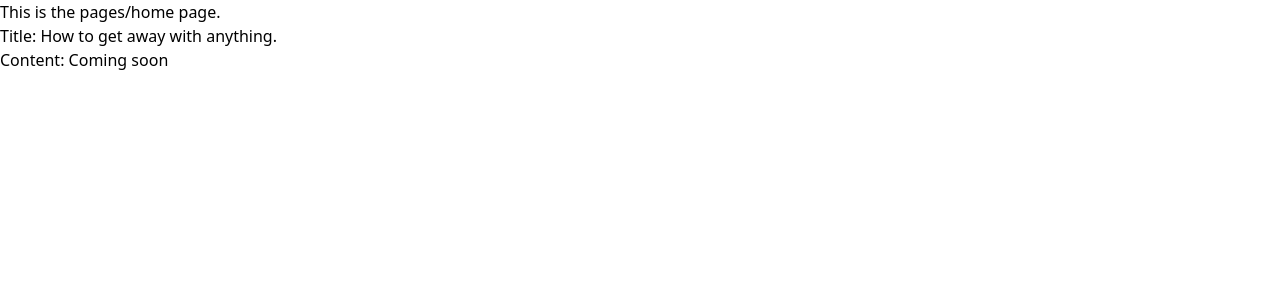
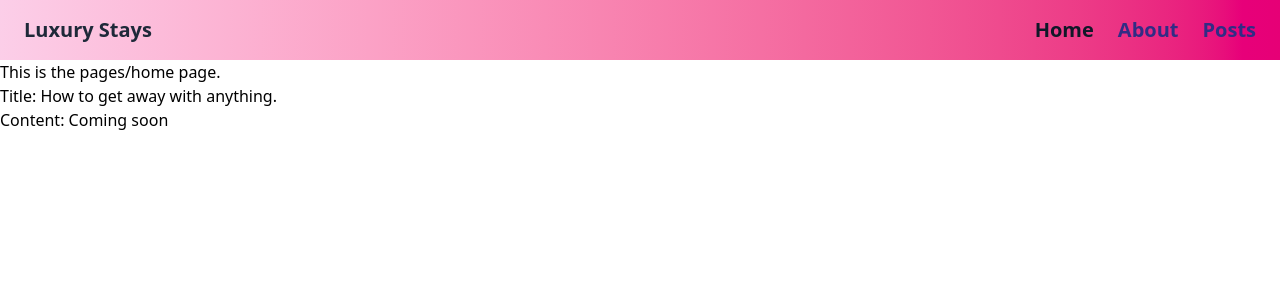
Before and after one commit to MauriceHPS/alx-project-0x02-setup, a Next.js app in the folder alx-project-0x02/: page /home in a window 1280 px wide. Shown: the top 300 px of the page. Built offline with nearby package versions, Linux system fonts and the light colour scheme.

Commit message:
Added the Header element in home.tsx

```diff
--- a/alx-project-0x02/pages/home.tsx
+++ b/alx-project-0x02/pages/home.tsx
@@ -1,4 +1,5 @@
 import Card from "@/components/common/Card";
+import Header from "@/components/layout/Header";
 import { CardProps } from "@/interfaces";
 import React from "react";
 
@@ -6,6 +7,7 @@ const home: React.FC<CardProps> = () => {
   return (
     <>
       <div>
+        <Header />
         <h1>This is the pages/home page.</h1>
         <Card title="How to get away with anything." content="Coming soon" />
       </div>
```
Also changed, not shown: alx-project-0x02/interfaces/index.ts (+4 -4 lines).
